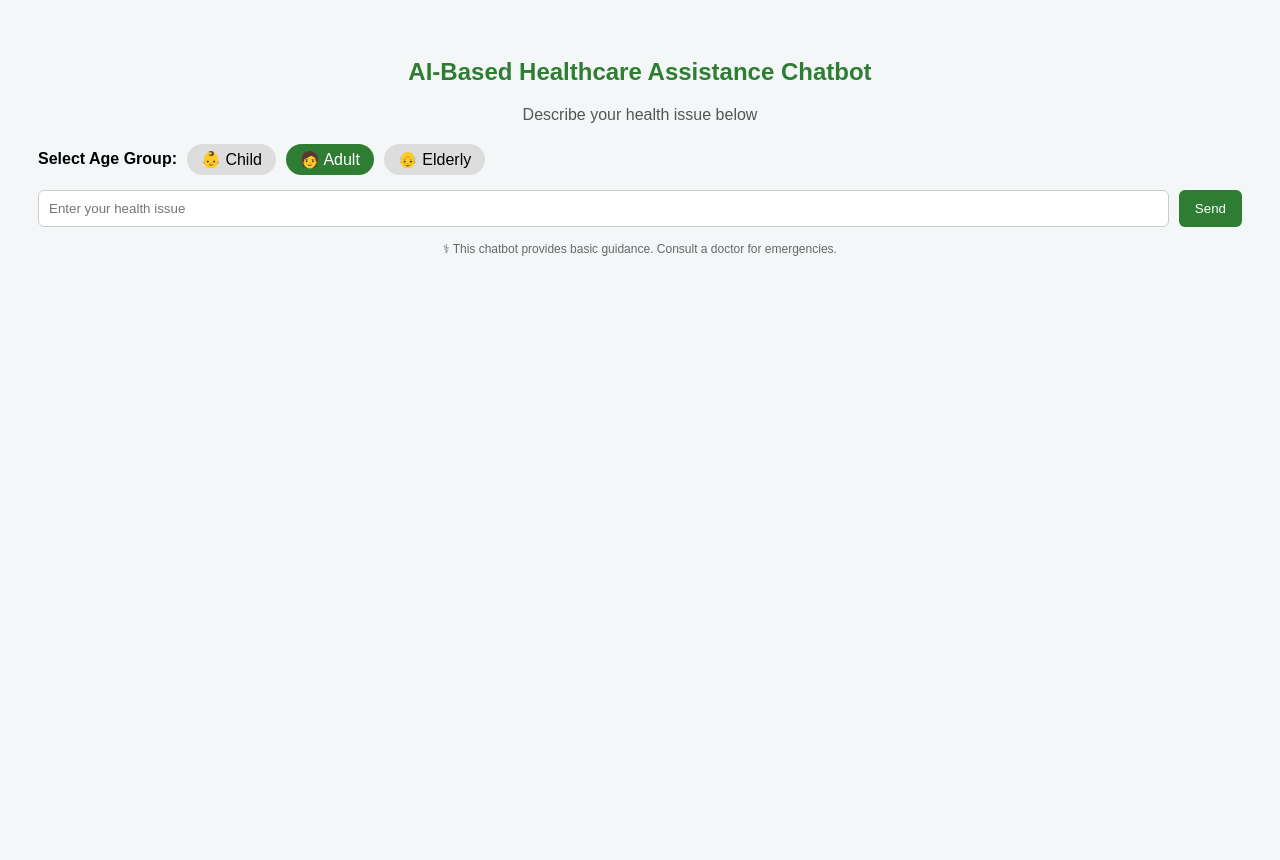
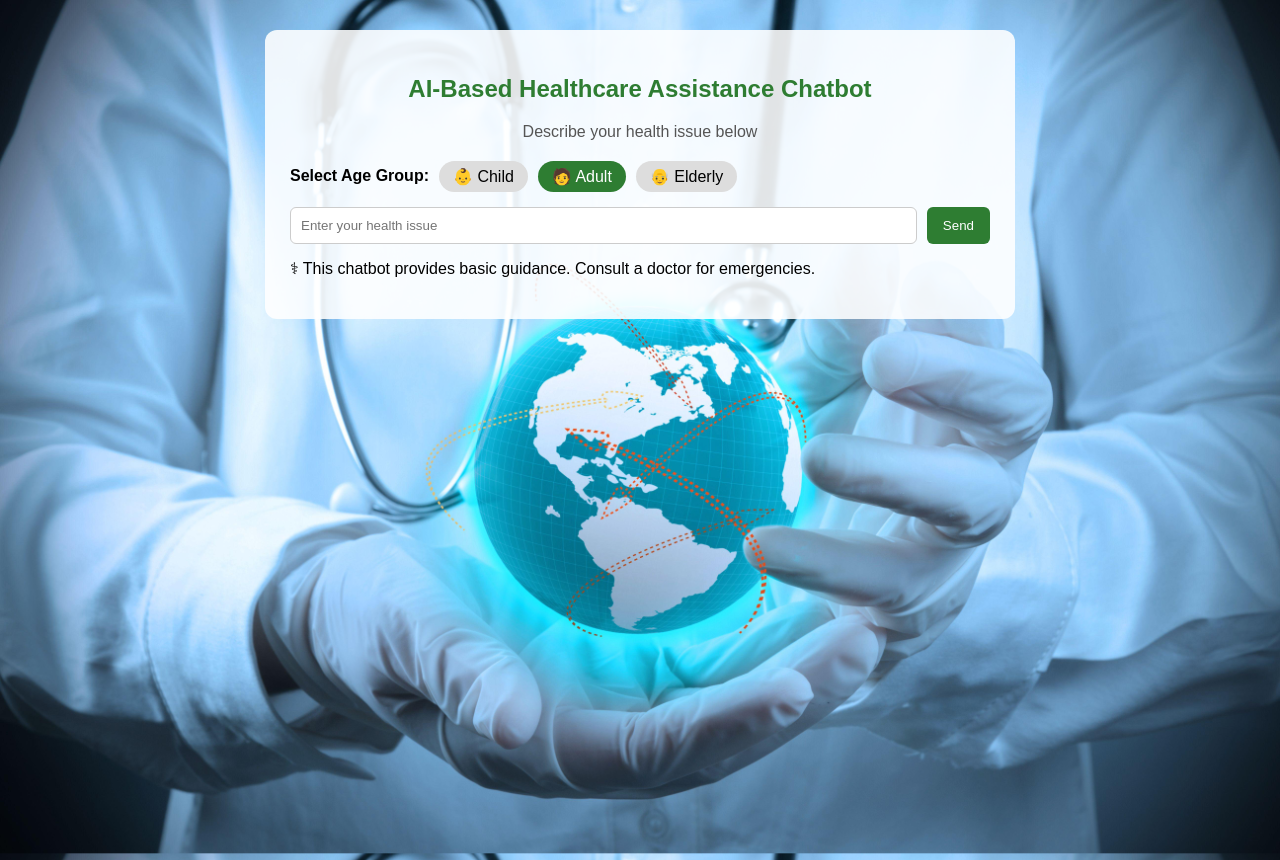
Before and after one commit to rema-tlau/Dr-Kunia, a Flask app: page / in a window 1280 px wide. Before the commit the page ends 256 px from the top, so only its background shows below. Run offline with Flask 3, Linux system fonts and the light colour scheme.

Commit message:
layout and background change

```diff
--- a/static/style.css
+++ b/static/style.css
@@ -1,7 +1,22 @@
 body {
     font-family: Arial, sans-serif;
-    background: #f4f7f8;
+    min-height: 100vh;
+    margin: 0;
     padding: 30px;
+
+    background-image: url("/static/background.jpg");
+    background-size: cover;
+    background-position: center;
+    background-repeat: no-repeat;
+    background-attachment: fixed;
+}
+
+.container {
+    max-width: 700px;
+    margin: auto;
+    background: rgba(255, 255, 255, 0.88);
+    padding: 25px;
+    border-radius: 12px;
 }
 
 h2 {
@@ -83,7 +98,4 @@ button {
 
 .disclaimer {
     margin-top: 15px;
-    font-size: 12px;
-    color: #666;
-    text-align: center;
-}
+    f
--- a/templates/index.html
+++ b/templates/index.html
@@ -5,6 +5,8 @@
     <link rel="stylesheet" href="/static/style.css">
 </head>
 <body>
+
+<div class="container">
 
 <h2>AI-Based Healthcare Assistance Chatbot</h2>
 <p class="subtitle">Describe your health issue below</p>
@@ -15,17 +17,16 @@
         <span>Select Age Group:</span>
 
         <input type="radio" id="child" name="age" value="child" required
-        {% if age_group=="child" %}checked{% endif %}>
+               {% if age_group=="child" %}checked{% endif %}>
         <label for="child">👶 Child</label>
 
         <input type="radio" id="adult" name="age" value="adult"
-       {% if age_group=="adult" %}checked{% endif %}>
+               {% if age_group=="adult" %}checked{% endif %}>
         <label for="adult">🧑 Adult</label>
 
         <input type="radio" id="elderly" name="age" value="elderly"
-       {% if age_group=="elderly" %}checked{% endif %}>
+               {% if age_group=="elderly" %}checked{% endif %}>
         <label for="elderly">👴 Elderly</label>
-
     </div>
 
     <div class="input-area">
@@ -46,5 +47,7 @@
 ⚕ This chatbot provides basic guidance. Consult a doctor for emergencies.
 </p>
 
+</div>
+
 </body>
 </html>
```
Also changed, not shown: static/background.jpg (added).
